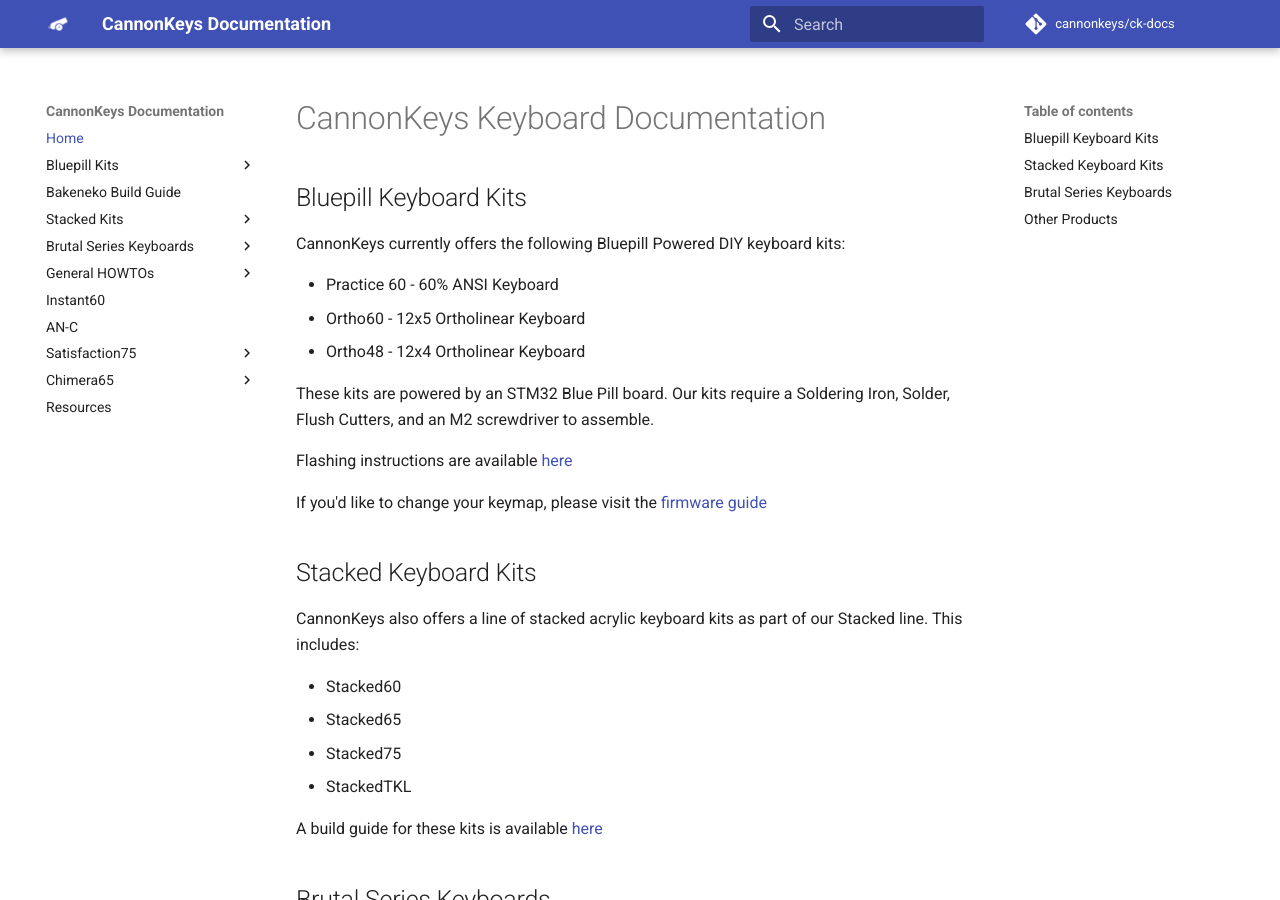
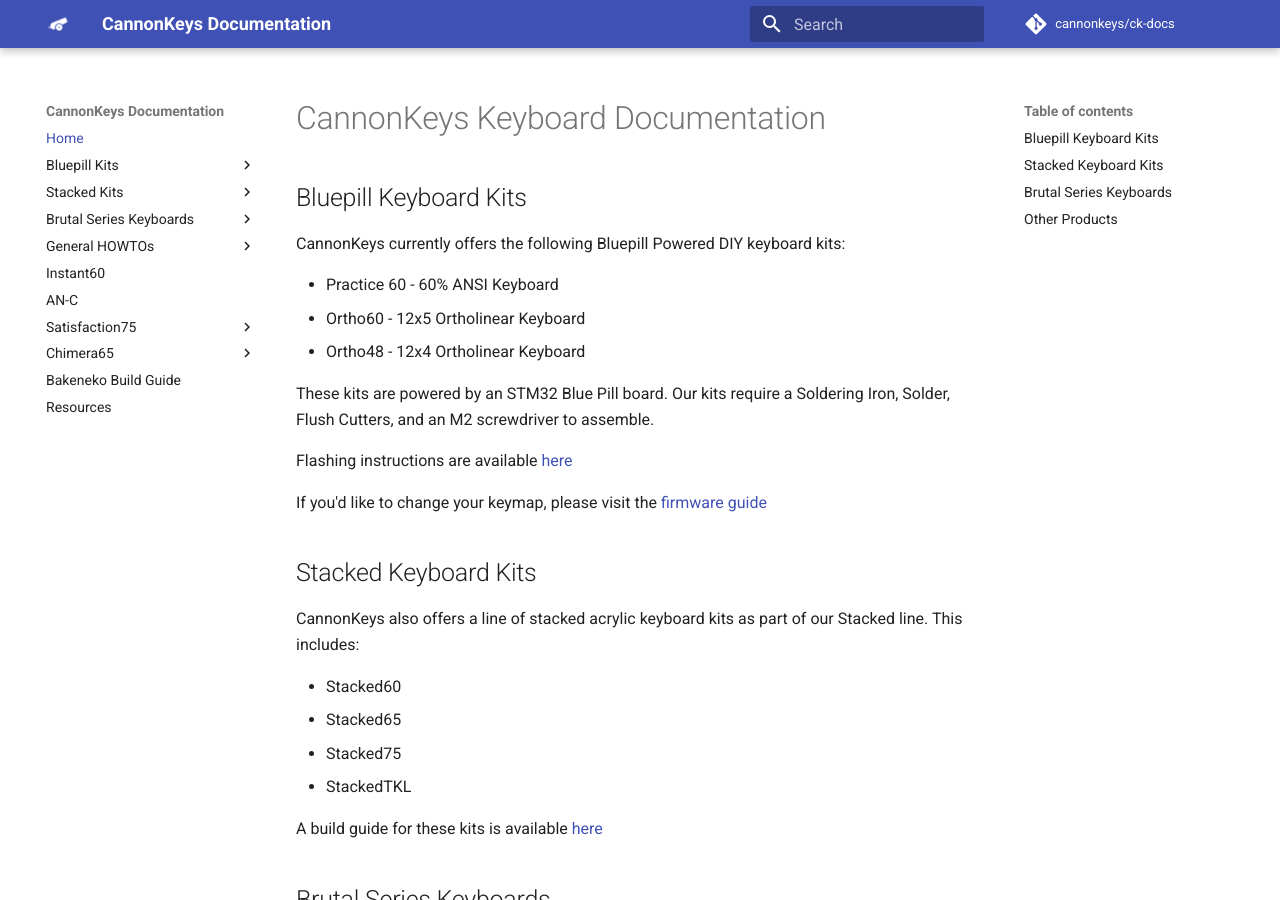
Before and after one commit to cannonkeys/ck-docs, an MkDocs documentation site: the page built from docs/index.md, in a window 1280 px wide and 900 px high. Built offline with MkDocs 1.6.1 and Material for MkDocs 9.7.7, drawn with Linux system fonts in a browser that asks for light colours; comment, search, counter and statistics services are not loaded; part of the change alters nothing that is shown.

Commit message:
Reorganize nav

```diff
--- a/mkdocs.yml
+++ b/mkdocs.yml
@@ -17,7 +17,6 @@ nav:
     - Firmware Guide: firmware.md
     - Default Layouts: default-layouts.md
     - Using Low Profile Sockets: sockets.md
-  - Bakeneko Build Guide: bakeneko.md
   - Stacked Kits:
     - Build Guide: stacked/stacked_build.md
     - BOMs: stacked/stacked_boms.md
@@ -36,6 +35,7 @@ nav:
   - Chimera65:
     - Build Guide: chimera65/build_guide.md
     - Flashing Guide: chimera65/flashing.md
+  - Bakeneko Build Guide: bakeneko.md
   - Resources: resources.md
 
 extra:
```
